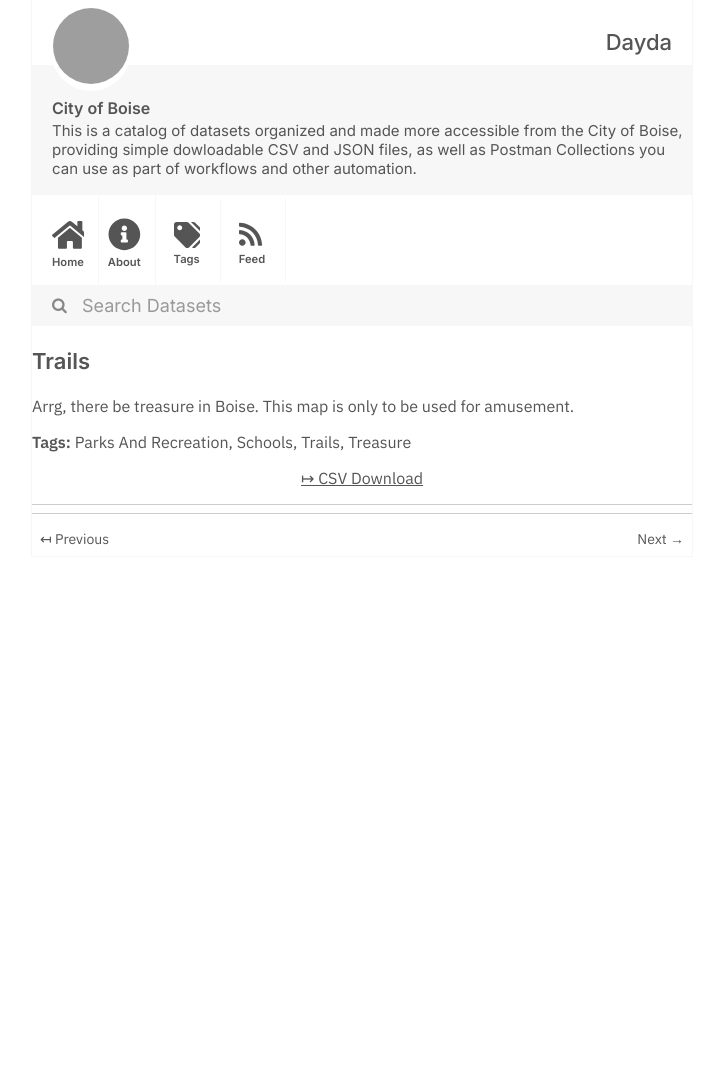
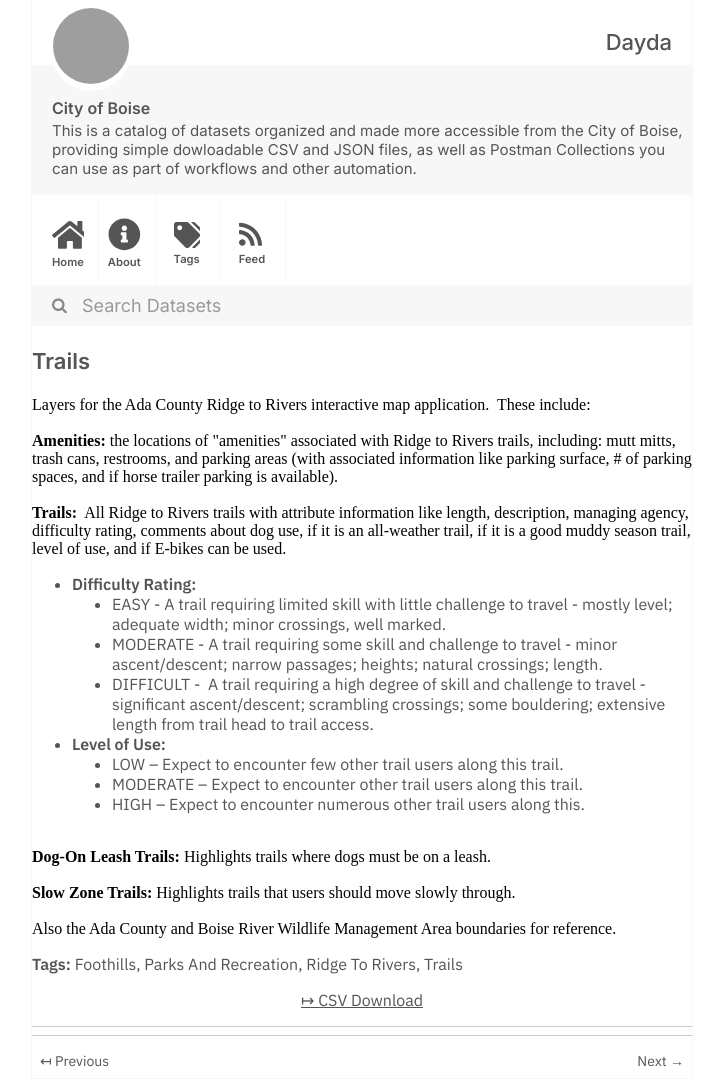
Before and after one commit to dayda-entities/city-of-boise, a Jekyll site: the page built from _posts/2020-11-12-trails.md, in a window 1280 px wide. Shown: the whole page, without its empty margins (278-1001 px from the left). Built offline with Jekyll 4.4.1, drawn with Linux system fonts in a browser that asks for light colours; before the commit the page ends 900 px from its top, so only the background shows below that; grey boxes are pictures that could not be loaded.

Commit message:
Publish Data

```diff
--- a/_posts/2020-11-12-trails.md
+++ b/_posts/2020-11-12-trails.md
@@ -1,20 +1,23 @@
 ---
 title: Trails
-created: '2020-11-12T13:20:11.746987'
-modified: '2020-11-12T13:20:11.746993'
+created: '2020-11-12T13:19:59.405481'
+modified: '2020-11-12T13:19:59.405492'
 state: active
 type: dataset
 tags:
+  - Foothills
   - Parks And Recreation
-  - Schools
+  - Ridge To Rivers
   - Trails
-  - Treasure
 groups:
   - Local Government
 csv_url: >-
-  https://opendata.cityofboise.org/datasets/3ca35d92c6d64bc6a99bebccd675a05c_4.csv?outSR=%7B%22latestWkid%22%3A3857%2C%22wkid%22%3A102100%7D
+  https://opendata.cityofboise.org/datasets/0fee607a47e6469f82884a924667bb5d_2.csv?outSR=%7B%22latestWkid%22%3A3857%2C%22wkid%22%3A102100%7D
 json_url: ''
 layout: post
 
 ---
-Arrg, there be treasure in Boise. This map is only to be used for amusement.
+<div>Layers for the Ada County Ridge to Rivers interactive map application.  These include:<br /></div><div><br /></div><div><b>Amenities:</b> the locations of &quot;amenities&quot; associated with Ridge to Rivers trails, including: mutt mitts, trash cans, restrooms, and parking areas (with associated information like parking surface, # of parking spaces, and if horse trailer parking is available).</div><div><br /></div><div><b>Trails: </b> All Ridge to Rivers trails with attribute information like length, description, managing agency, difficulty rating, comments about dog use, if it is an all-weather trail, if it is a good muddy season trail, level of use, and if E-bikes can be used.</div><div><ul><li><b>Difficulty Rating:</b></li><ul><li>EASY - A trail requiring limited skill with little challenge to travel - mostly level; adequate width; minor crossings, well marked.</li><li>MODERATE - A trail requiring some skill and challenge to travel - minor ascent/descent; narrow passages; heights; natural crossings; length.</li><li>DIFFICULT -  A trail requiring a high degree of skill and challenge to travel - significant ascent/descent; scrambling crossings; some bouldering; extensive length from trail head to trail access.</li></ul><li><b>Level of Use:</b></li><ul><li>LOW
+– Expect to encounter few other trail users along this trail.<br /></li><li>MODERATE
+– Expect to encounter other trail users along this trail.<br /></li><li>HIGH
+– Expect to encounter numerous other trail users along this.<br /></li></ul></ul></div><div><br /></div><div><b>Dog-On Leash Trails: </b>Highlights trails where dogs must be on a leash.</div><div><br /></div><div><b>Slow Zone Trails: </b>Highlights trails that users should move slowly through.</div><div><br /></div><div>Also the Ada County and Boise River Wildlife Management Area boundaries for reference.</div>
```
